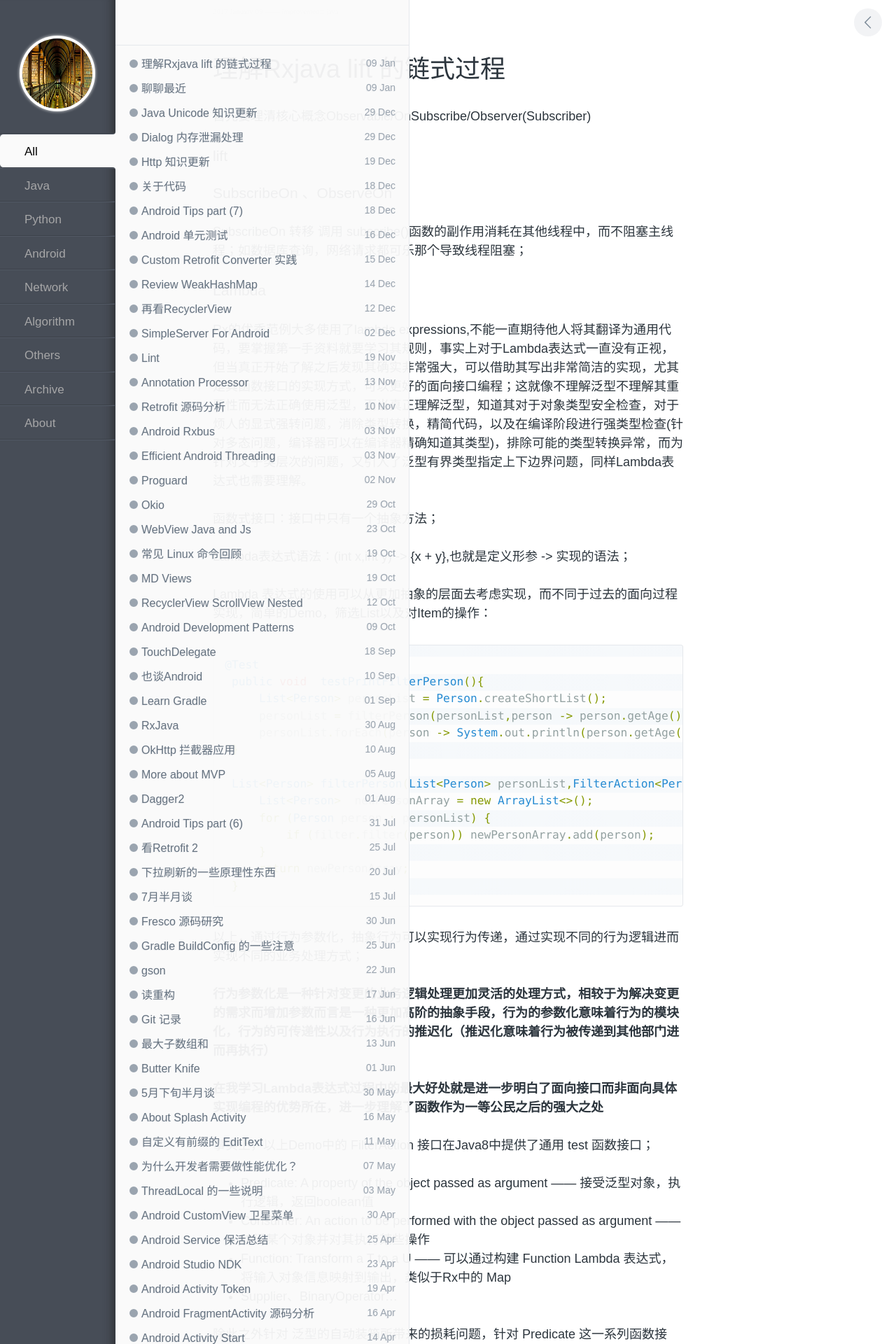
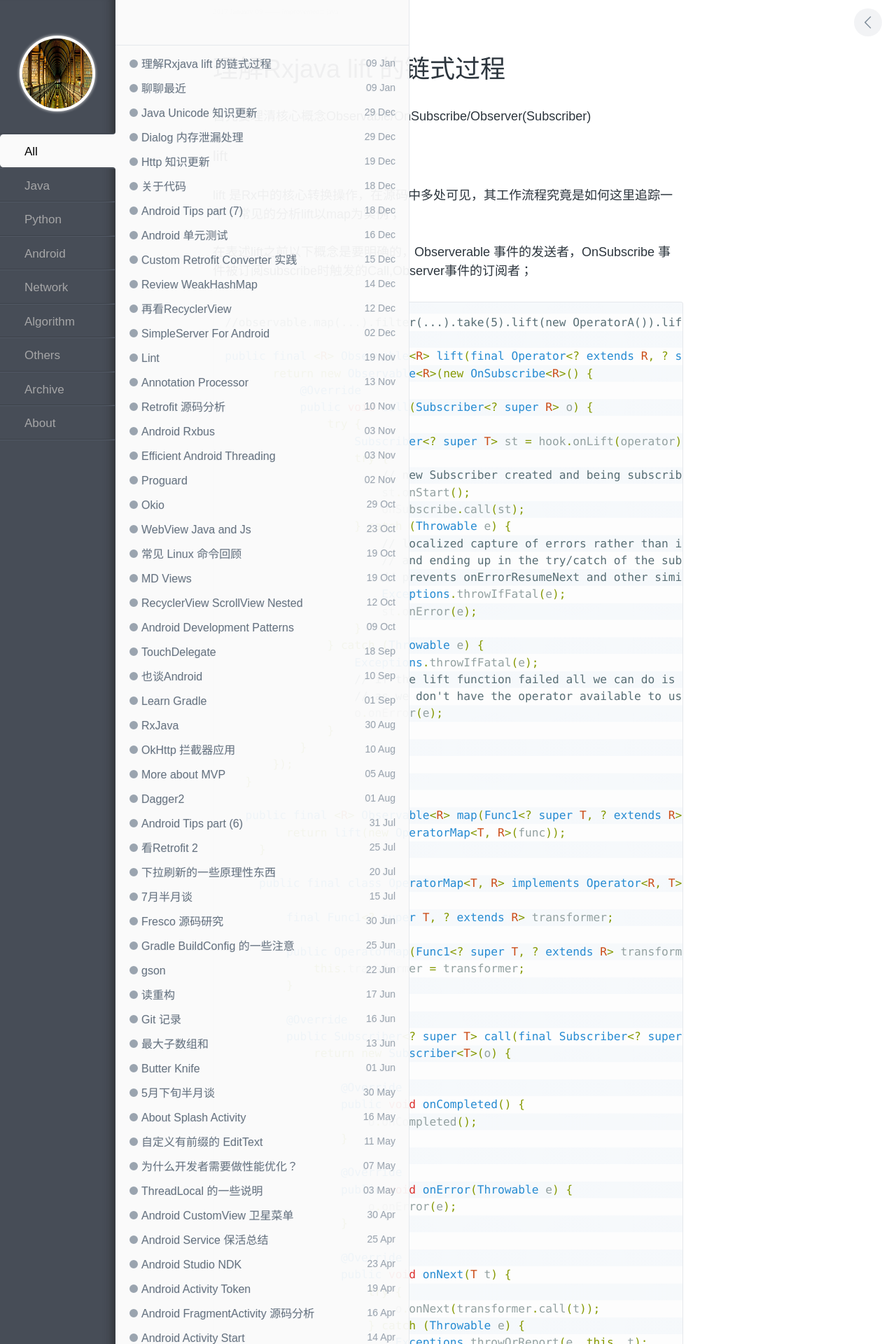
Before and after one commit to enlipan/enlipan.github.io, a Jekyll site: the page built from _posts/2017-01-09-rxjava-lift.md, in a window 1280 px wide. Shown: the top 1920 px of the page at 70% size. Built offline with Jekyll 4.4.1, drawn with Linux system fonts in a browser that asks for light colours; nearby versions of some CDN libraries; comment, search, counter and statistics services are not loaded; some of the changed text lies outside the part shown.

Commit message:
modify page rxlift

```diff
--- a/_posts/2017-01-09-rxjava-lift.md
+++ b/_posts/2017-01-09-rxjava-lift.md
@@ -9,21 +9,103 @@ keywords: [improvement,java]
 
 ### lift
 
+lift 是Rx中的核心转换操作，在源码中多处可见，其工作流程究竟是如何这里追踪一下；常见的分析lift以map为实例；
+
+在表述lift之前以下概念是要明确的，Observerable 事件的发送者，OnSubscribe 事件被订阅subscribe时触发的Call,Observer事件的订阅者；
+
+{% highlight java %}
 
 
+//observable.map(...).filter(...).take(5).lift(new OperatorA()).lift(new OperatorB(...)).subscribe()
 
+public final <R> Observable<R> lift(final Operator<? extends R, ? super T> operator) {
+       return new Observable<R>(new OnSubscribe<R>() {
+           @Override
+           public void call(Subscriber<? super R> o) {
+               try {
+                   Subscriber<? super T> st = hook.onLift(operator).call(o);
+                   try {
+                       // new Subscriber created and being subscribed with so 'onStart' it
+                       st.onStart();
+                       onSubscribe.call(st);
+                   } catch (Throwable e) {
+                       // localized capture of errors rather than it skipping all operators
+                       // and ending up in the try/catch of the subscribe method which then
+                       // prevents onErrorResumeNext and other similar approaches to error handling
+                       Exceptions.throwIfFatal(e);
+                       st.onError(e);
+                   }
+               } catch (Throwable e) {
+                   Exceptions.throwIfFatal(e);
+                   // if the lift function failed all we can do is pass the error to the final Subscriber
+                   // as we don't have the operator available to us
+                   o.onError(e);
+               }
+           }
+       });
+   }
 
+   public final <R> Observable<R> map(Func1<? super T, ? extends R> func) {
+         return lift(new OperatorMap<T, R>(func));
+     }
 
+     public final class OperatorMap<T, R> implements Operator<R, T> {
 
+         final Func1<? super T, ? extends R> transformer;
 
+         public OperatorMap(Func1<? super T, ? extends R> transformer) {
+             this.transformer = transformer;
+         }
 
+         @Override
+         public Subscriber<? super T> call(final Subscriber<? super R> o) {
+             return new Subscriber<T>(o) {
+
+                 @Override
+                 public void onCompleted() {
+                     o.onCompleted();
+                 }
+
+                 @Override
+                 public void onError(Throwable e) {
+                     o.onError(e);
+                 }
+
+                 @Override
+                 public void onNext(T t) {
+                     try {
+                         o.onNext(transformer.call(t));
+                     } catch (Throwable e) {
+                         Exceptions.throwOrReport(e, this, t);
+                     }
+                 }
+
+             };
+         }
+
+     }
+
+{% endhighlight %}
+
+根据源码分析，进行lift函数操作之后，会返回新的 Observerable#New  以及其 OnSubscribe#New, 在subscribe函数触发时，OnSubscribe#New 先被触发执行，后触发原 OnSubscribe，也就是OnSubscribe是一个倒链式过程；
+
+而其Subscriber.OnNext()的执行流程则与之相反；
+
+针对示例 `Observerable.create(OnSubscribe).map(Function).subscribe(Subscriber)`完整分析如下：
+
+*  `Observerable.map(Functoon)`生成一个新的 `Observerable#New(OnSubscribe#New)`;
+*  当函数subscribe()执行之时,实际是针对的`Observerable#New`,也就是执行了`OnSubscribe#New.Call()`;
+*  针对OpratorMap生成的`Subscriber#New`调用了 `OnSubscribe#New.Call(Subscriber#New)`;
+*  Subscriber#New.OnNext()触发之后，此时触发 map中的`Function`转换，并将转换结果`FunctionResult`最后交给 `Subscriber.onNext(FunctionResult)`
+
+所以终上所述，OnNext的执行链条与OnSubscribe.call的执行链是相反的，环状；
 
 ### SubscribeOn 、ObserveOn
 
-SubscribeOn 转移 调用 subscribe()函数的副作用消耗在其他线程中，而不阻塞主线程；如数据库查询，网络请求都可乐那个导致线程阻塞；
+SubscribeOn 转移 调用 subscribe()函数的副作用消耗在其他线程中，而不阻塞主线程；如数据库查询，网络请求都可乐那个导致线程阻塞，由于SubscribeOn的过程在OnSubscribe中，所以最先SubscribeOn的线程会阻塞后面的SubscribeOn;
 
 
-
+observeOn 的目的是确保所有发出的数据/通知都在指定的线程中被接收。与上述SubscribeOn相对，是在OnNext触发，所以最后observeOn的线程就是真正生效的线程；
 
 
 ### Lambda
@@ -60,7 +142,7 @@ Lambda 表达式的使用可以从更加抽象的层面去考虑实现，而不
 
 **行为参数化是一种针对变更的业务逻辑处理更加灵活的处理方式，相较于为解决变更的需求而增加参数而言是一种更加高阶的抽象手段，行为的参数化意味着行为的模块化，行为的可传递性以及行为执行的推迟化（推迟化意味着行为被传递到其他部门进而再执行）**
 
-**在我学习Lambda表达式过程中的最大好处就是进一步明白了面向接口而非面向具体实现编程的优势所在，进一步理解了函数作为一等公民之后的强大之处**
+**在我学习Lambda表达式过程中的最大好处就是进一步明白了面向接口而非面向具体实现编程的优势所在，进一步理解了函数作为一等公民之后的**
 
 事实上，以上Demo中的 FilterAction 接口在Java8中提供了通用 test 函数接口；
 
```
